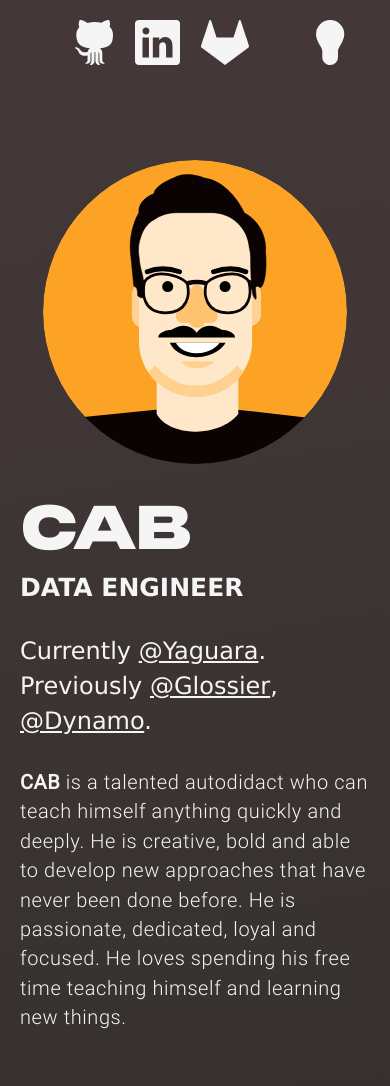
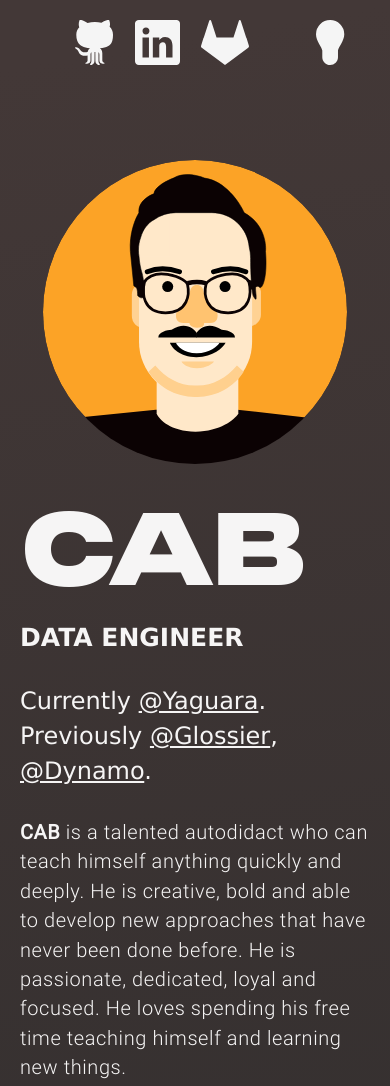
Before and after one commit to cabouffard/thisis.cab, a plain HTML site: page raw_index.html in a window 390 px wide. Shown: the top 1086 px of the page. Drawn offline with Linux system fonts and the light colour scheme.

Commit message:
More responsiveness

```diff
--- a/main.css
+++ b/main.css
@@ -165,6 +165,11 @@ p {
   top: -60px;
 }
 
+
+#blog-container a img {
+  height: 32px;
+}
+
 #main {
   margin: 12rem 0;
 }
@@ -304,17 +309,21 @@ a img.color-reverse:hover {
   border-width: 1px 1px 1px 0;
 }
 
-@media (min-width: 1085px) and (max-width: 1325px) {
+@media (max-width: 1325px) {
   .container {
     padding: 0 2.5rem;
   }
 }
 
 
-@media (max-width: 1085px) {
+@media (max-width: 1275px) {
   .hero-image {
     height: 304px;
     width: 304px;
+  }
+
+  #main {
+    margin-bottom: 5rem;
   }
 }
 
@@ -327,12 +336,22 @@ a img.color-reverse:hover {
     width: 100%;
   }
 
+  .container {
+    padding: 0 1.5em;
+  }
+
   h1 {
     margin-left: 0;
   }
 }
 
 @media (min-width: 802px) and (max-width: 1085px) {
+  h1 {
+    margin-left: 0;
+  }
+}
+
+@media (max-width: 963px) {
   .blog-item + .blog-item {
     border-width: 1px 1px 1px 0;
   }
@@ -340,21 +359,9 @@ a img.color-reverse:hover {
   .blog-item:last-child {
     border-width: 0 1px 1px 1px;
   }
-
-  h1 {
-    margin-left: 0;
-  }
 }
 
 @media (max-width: 802px) {
-  .blog-item:nth-child(3) {
-    border-width: 0 1px 0 1px;
-  }
-
-  .blog-item:last-child {
-    border-width: 1px 1px 1px 1px;
-  }
-
   .container {
     padding: 0 1em;
   }
@@ -365,12 +372,27 @@ a img.color-reverse:hover {
   }
 
   #header h1 {
-    font-size: 60px;
+    font-size: 120px;
     margin-left: 0;
   }
 
   nav ul {
     right: 45px !important;
+  }
+}
+
+@media (max-width: 645px) {
+  .blog-item:nth-child(3) {
+    border-width: 0 1px 0 1px;
+  }
+
+  .blog-item:last-child {
+    border-width: 1px 1px 1px 1px;
+  }
+
+  #header h1 {
+    font-size: 100px;
+    margin-left: 0;
   }
 }
 
```
Also changed, not shown: index.html (+1 -1 lines), raw_index.html (+1 -0 lines).
